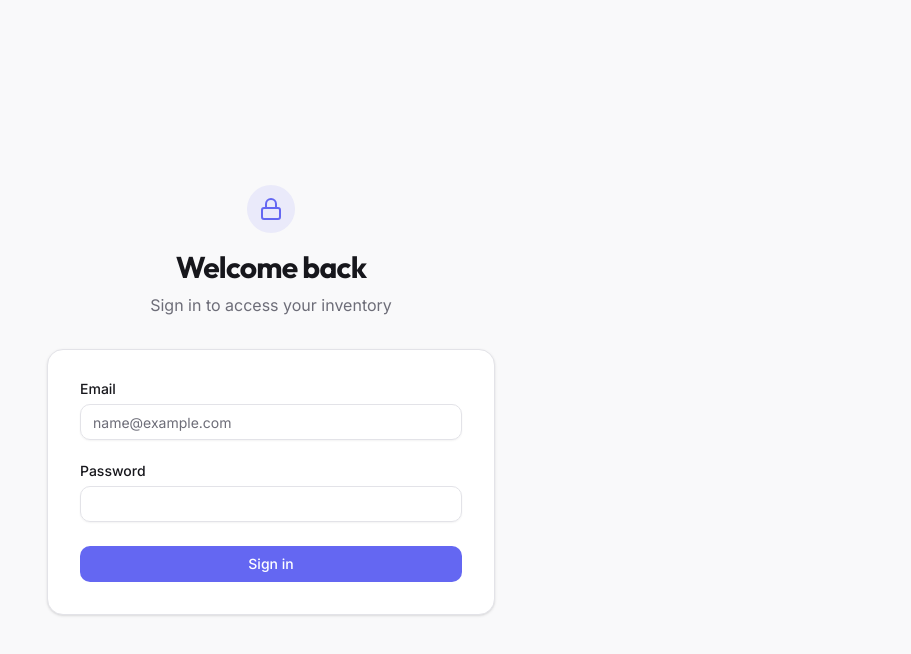
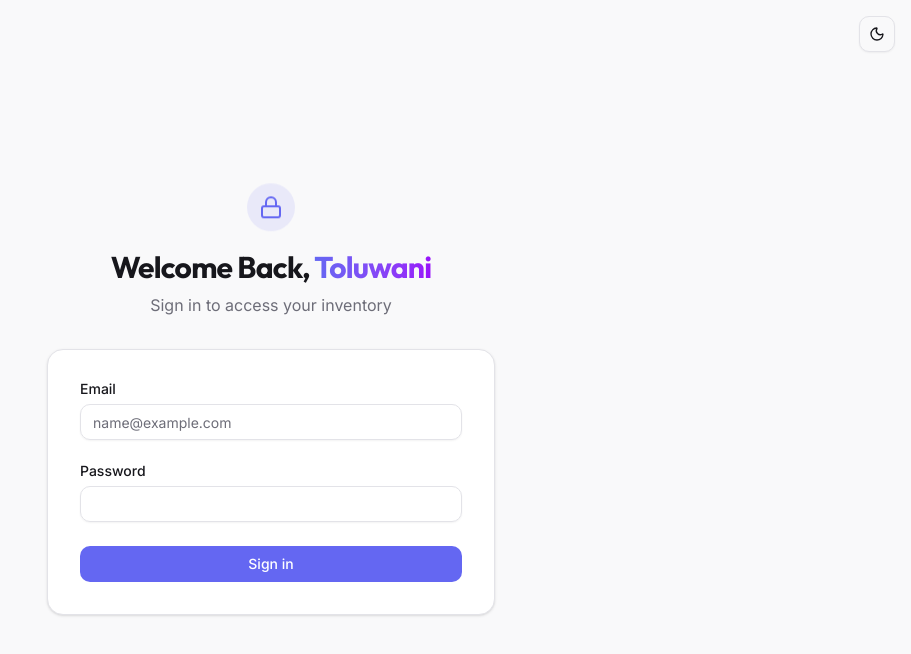
Before and after one commit to Tonysysop/kilikina-store, a React (Vite) app: page /login in a window 1280 px wide. Shown: the top 654 px of the page, without its empty margins (369-1280 px from the left). Built offline with nearby package versions, Linux system fonts and the light colour scheme; no server answers.

Commit message:
Login page Dark mode and animation

```diff
--- a/src/pages/Login.tsx
+++ b/src/pages/Login.tsx
@@ -7,6 +7,7 @@ import { Input } from '@/components/ui/input';
 import { Label } from '@/components/ui/label';
 import { toast } from 'sonner';
 import { Loader2, Lock } from 'lucide-react';
+import { ThemeToggle } from '@/components/ThemeToggle';
 
 const Login = () => {
   const [email, setEmail] = useState('');
@@ -31,14 +32,19 @@ const Login = () => {
   };
 
   return (
-    <div className="min-h-screen flex items-center justify-center bg-background p-4">
+    <div className="min-h-screen flex items-center justify-center bg-background p-4 relative">
+      <div className="absolute top-4 right-4">
+        <ThemeToggle />
+      </div>
       <div className="w-full max-w-md space-y-8">
         <div className="text-center">
-          <div className="mx-auto h-12 w-12 bg-primary/10 flex items-center justify-center rounded-full mb-4">
+          <div className="mx-auto h-12 w-12 bg-primary/10 flex items-center justify-center rounded-full mb-4 animate-bounce">
             <Lock className="h-6 w-6 text-primary" />
           </div>
-          <h2 className="text-3xl font-bold tracking-tight">Welcome back</h2>
-          <p className="text-muted-foreground mt-2">
+          <h2 className="text-3xl font-bold tracking-tight animate-in fade-in slide-in-from-bottom-4 duration-1000">
+            Welcome Back, <span className="text-primary bg-clip-text text-transparent bg-gradient-to-r from-primary to-purple-600">Toluwani</span>
+          </h2>
+          <p className="text-muted-foreground mt-2 animate-in fade-in slide-in-from-bottom-4 duration-1000 delay-200">
             Sign in to access your inventory
           </p>
         </div>
```
